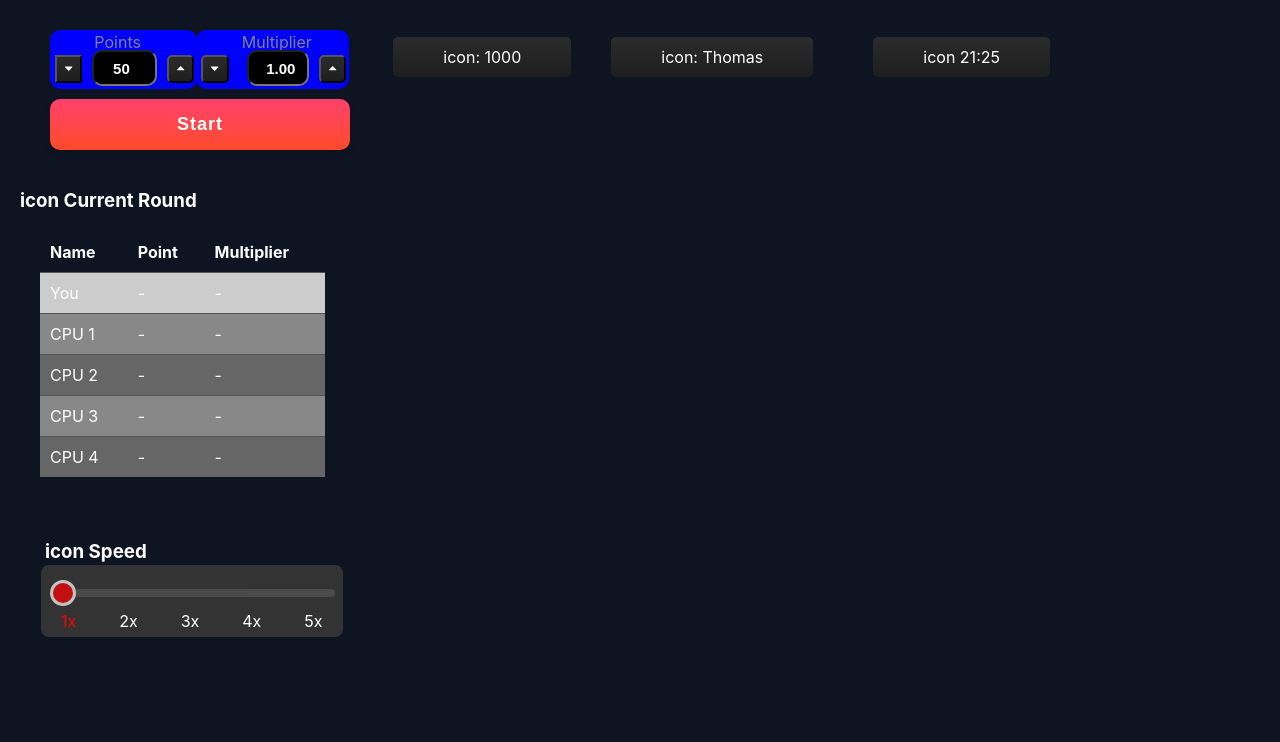
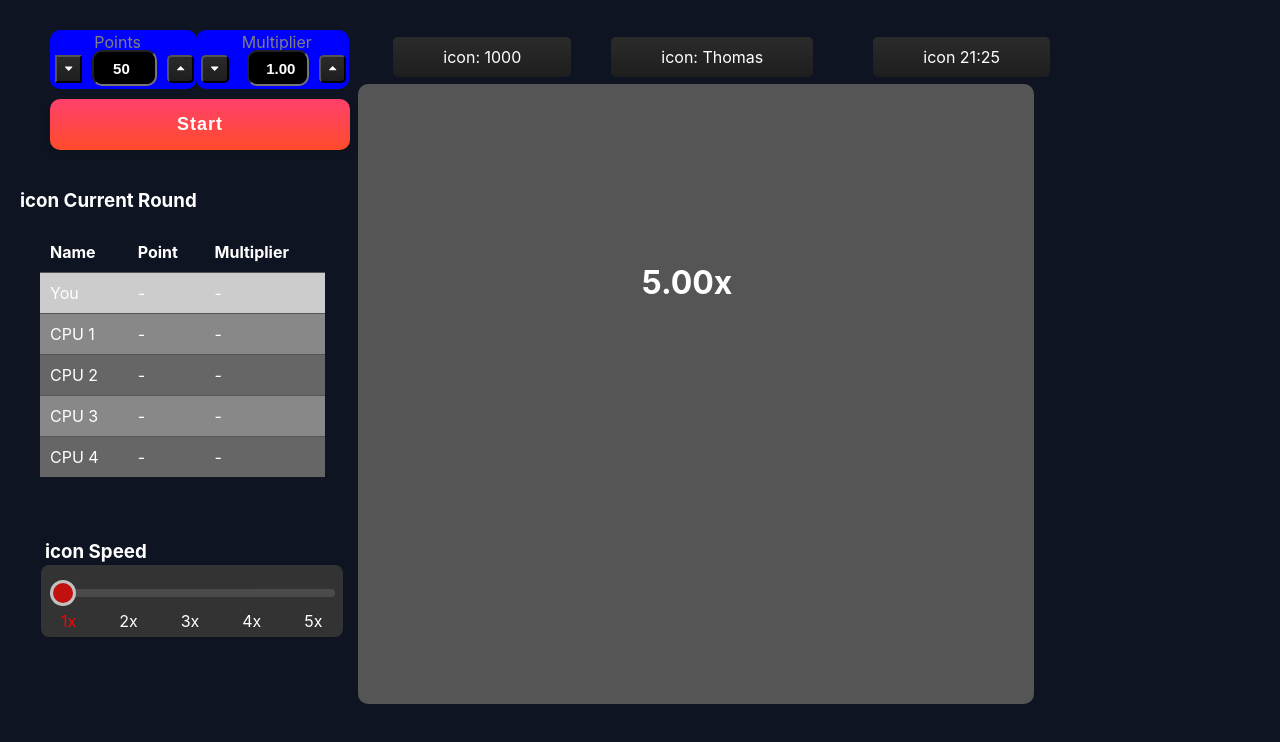
Before and after one commit to probablypenera007/guessnumber_frontend, a React (Create React App) app: page / in a window 1280 px wide. Shown: the top 742 px of the page. Built offline with nearby package versions, Linux system fonts and the light colour scheme.

Commit message:
GameBoard

```diff
--- a/src/components/App/App.tsx
+++ b/src/components/App/App.tsx
@@ -15,6 +15,7 @@ import { generateInitialCPUPlayers, startGame } from "../../utils/cpuPlayers";
 
 //Internal imports
 import Style from "./App.module.css";
+import GameBoard from "../GameBoard/GameBoard";
 
 
 function App() {
@@ -35,9 +36,11 @@ function App() {
   return (
     <div className={Style.App}>
       <PlayerInput onStartGame={handleStartGame}/>
+      <GameBoard speed={speed}/>
       <CurrentRound
         players={cpuPlayers} gameStarted={gameStarted}
       />
+
       <SpeedSlider speed={speed} setSpeed={setSpeed} />
     </div>
   );
--- a/src/components/GameBoard/GameBoard.module.css
+++ b/src/components/GameBoard/GameBoard.module.css
@@ -0,0 +1,24 @@
+.gameBoard {
+    display: grid;
+    grid-template-columns: repeat(3, 1fr);
+    grid-gap: 10px;
+    margin: 20px auto;
+    width: 656px;
+    height: 600px;
+    background-color: #555;
+    border-radius: 10px;
+    padding: 10px;
+    position: absolute;
+    top: 8%;
+    left: 28%;
+    right: 23%;
+    bottom: 10%;
+}
+
+.graph__multiplier{
+    display: flex;
+    flex-direction: row;
+    justify-content: flex-end;
+    align-items: center;
+    margin: 169px -152px 1px 1px;
+}
--- a/src/components/GameBoard/GameBoard.tsx
+++ b/src/components/GameBoard/GameBoard.tsx
@@ -0,0 +1,22 @@
+import React from 'react'
+
+//internal imports
+import Style from './GameBoard.module.css'
+
+interface GameBoardProps {
+  speed: number
+}
+
+const GameBoard: React.FC<GameBoardProps> = ({speed}) => {
+
+
+  return (
+    <div className={Style.gameBoard}>
+     <div className={Style.grah}>
+      <h1 className={Style.graph__multiplier} >5.00x</h1>
+     </div>
+    </div>
+  )
+}
+
+export default GameBoard
```
